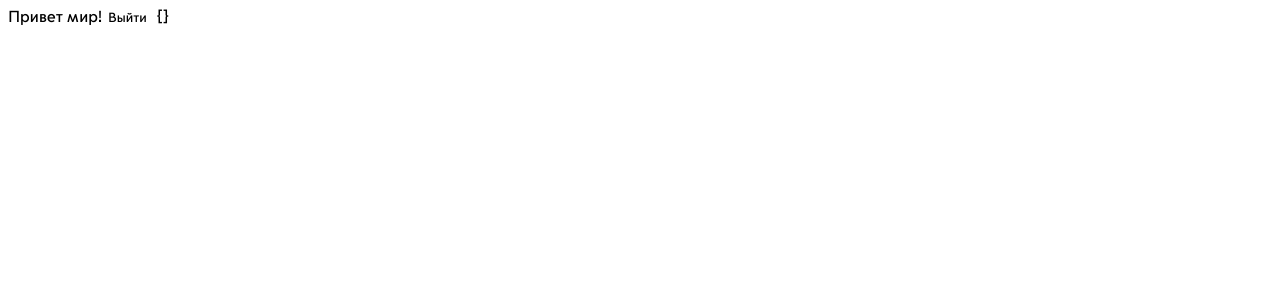
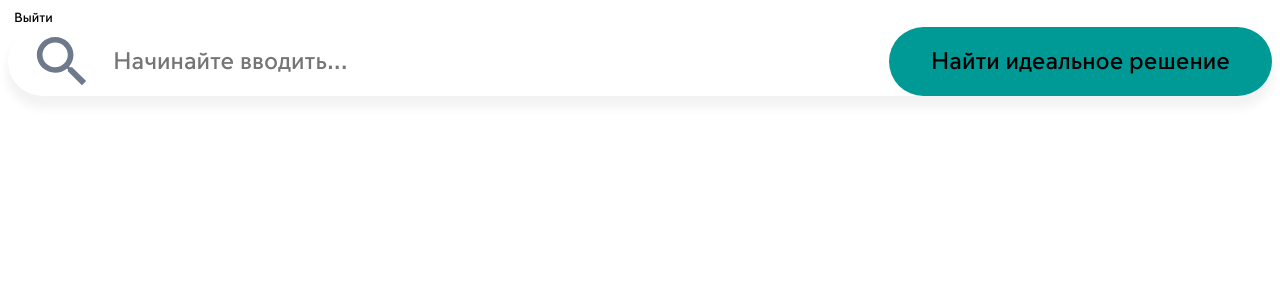
Before and after one commit to TTepel7/CyberBobs_INNO, a Nuxt app in the folder inno-front/: page / in a window 1280 px wide. Shown: the top 300 px of the page. Built offline with nearby package versions, Linux system fonts and the light colour scheme; no server answers.

Commit message:
add search field

```diff
--- a/inno-front/assets/css/main.scss
+++ b/inno-front/assets/css/main.scss
@@ -1,7 +1,7 @@
 @font-face {
   font-family: "Moscow Sans";
   src: local("Moscow Sans"),
-   url(~assets/Moscow\ Sans/Regular.ttf) format("truetype");
+   url(~assets/fonts/Regular.ttf) format("truetype");
 }
 
 html {
--- /dev/null
+++ b/inno-front/components/SearchField/SearchField.vue
@@ -0,0 +1,70 @@
+<template>
+  <div class="root">
+    <div class="content">
+      <img class="icon" :src="require('./search.svg')"/>
+      <input
+        class="input"
+        type="text"
+        v-bind="$attrs"
+        @input="$emit('update', $event.target.value)"
+        v-on="$listeners"
+      />
+    </div>
+    <button class="button">Найти идеальное решение</button>
+  </div>
+</template>
+
+<script>
+export default {
+  model: {
+    prop: 'text',
+    event: 'update',
+  },
+  props:{
+    text: {
+      type: String,
+      required: true,
+    }
+  },
+}
+</script>
+
+<style lang="scss" scoped>
+.root{
+  display: flex;
+  justify-content: space-between;
+  border-radius: 48px;
+  box-shadow: 0px 10px 10px 2px rgba(0, 0, 0, 0.05);
+
+}
+
+.icon{
+  margin-right: 14px;
+}
+
+.input {
+  font-weight: 300;
+  font-size: 24px;
+  line-height: 29px;
+
+  &:focus {
+    outline: none;
+  }
+}
+
+.content{
+  display:flex;
+  margin-left: 20px;
+}
+
+.button{
+  height: 100%;
+  padding: 20px 42px;
+  font-weight: 300;
+  font-size: 24px;
+  line-height: 29px;
+  background-color: #009A96;
+  border-radius: 48px;
+}
+
+</style>
--- a/inno-front/pages/index.vue
+++ b/inno-front/pages/index.vue
@@ -1,23 +1,30 @@
 <template>
   <div>
-    Привет мир!<button @click='logout'>Выйти</button>
-    {{ userData }}
+    <button @click='logout'>Выйти</button>
+    <SearchField v-model="searchText"
+        placeholder="Начинайте вводить..." />
+    {{ searchText }}
   </div>
 </template>
 
 <script>
 import { logout, getUserProfile } from '~/api/api';
+import SearchField from '~/components/SearchField/SearchField.vue';
 
 export default {
+  components: {
+    SearchField
+  },
   data(){
     return {
       userData: {},
+      searchText: '',
     }
   },
   head(){
     return {
-        title: 'Витрина',
-      }
+      title: 'Витрина',
+    }
   },
   async fetch(){
     this.userData = await getUserProfile();
```
Also changed, not shown: inno-front/assets/fonts/Regular.ttf (renamed from inno-front/assets/Moscow Sans/Regular.ttf), inno-front/components/SearchField/search.svg (added).
